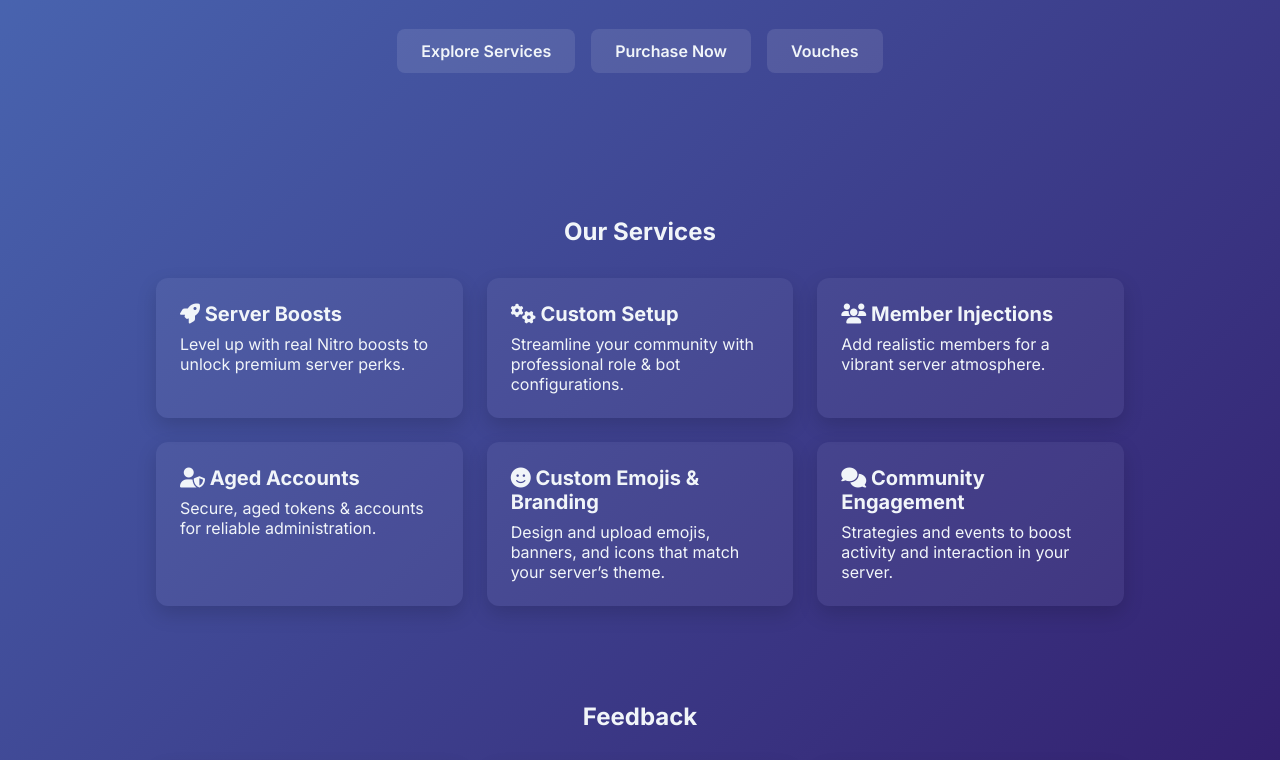
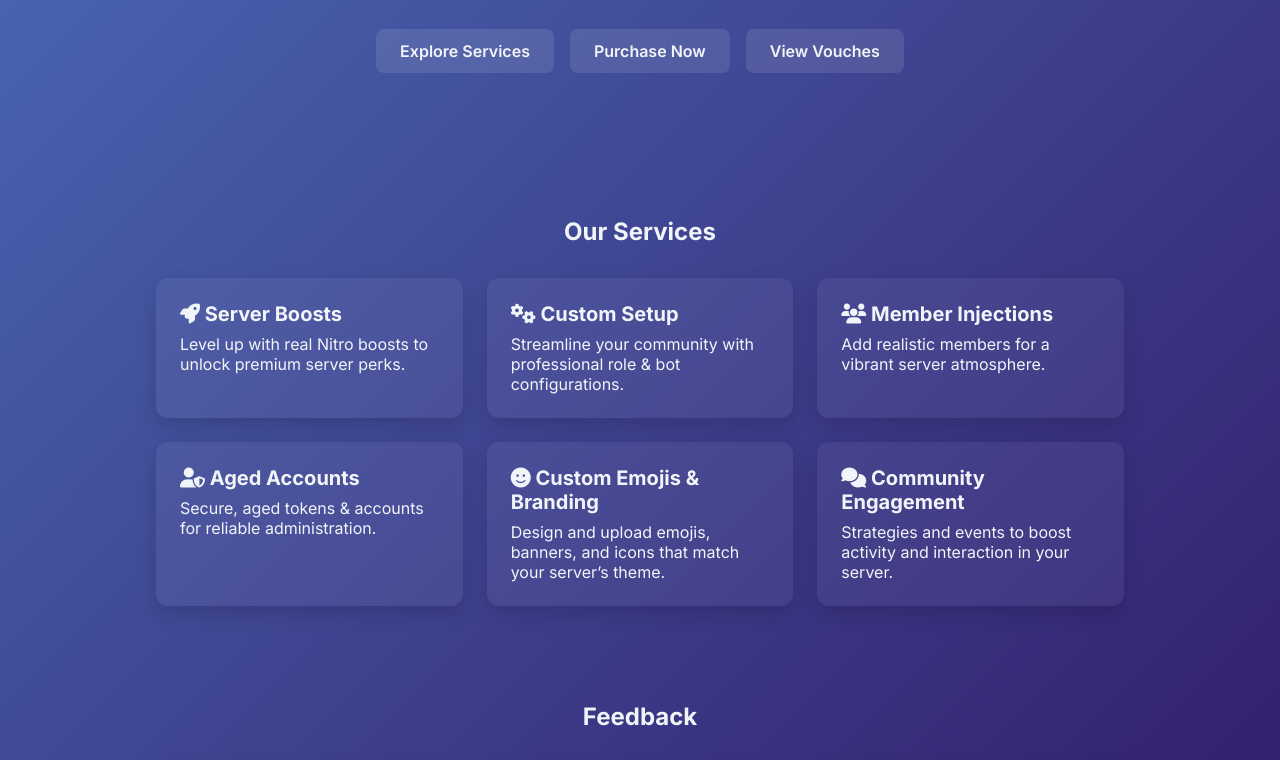
Before and after one commit to Zalixstore/Zalix, a plain HTML site: page index.html in a window 1280 px wide. Shown: the part 269-1029 px from the top of the page. Drawn offline with Linux system fonts and the light colour scheme.

Commit message:
index.html

```diff
--- a/index.html
+++ b/index.html
@@ -113,7 +113,7 @@
     <div class="buttons">
       <a href="#services" class="button">Explore Services</a>
       <a href="https://zalix.space/purchase" target="_blank" class="button">Purchase Now</a>
-      <a href="https://zalix.space/vouches" target="_blank" class="button">Vouches</a>
+      <a href="https://zalix.space/vouches" target="_blank" class="button">View Vouches</a>
     </div>
   </section>
 
```
